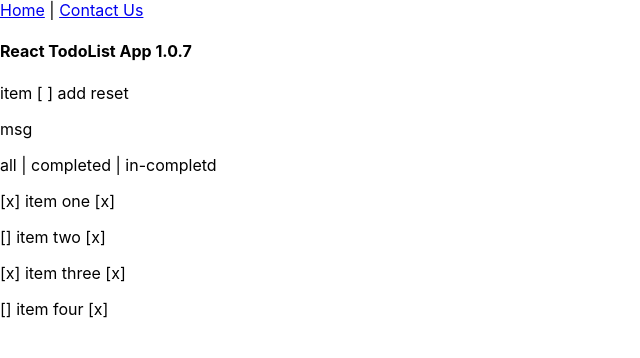
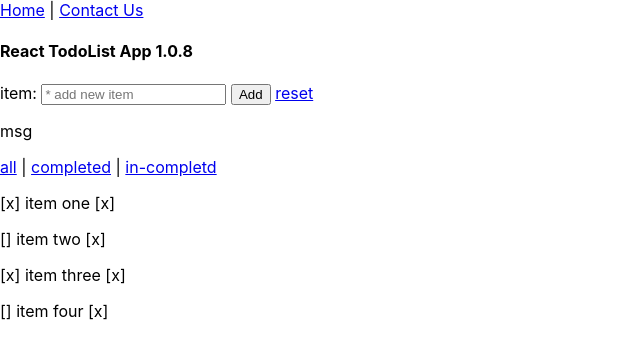
Before and after one commit to dgilbert-quickstart/react-todo-list-app-1, a React (Create React App) app in the folder react-todo-list-app-1/: page /#/ in a window 1280 px wide. Shown: the top 358 px of the page, without its empty margins (0-640 px from the left). Built offline with nearby package versions, Linux system fonts and the light colour scheme.

Commit message:
update react-todo-list-app-1, todolist

```diff
--- a/react-todo-list-app-1/src/components/Home.js
+++ b/react-todo-list-app-1/src/components/Home.js
@@ -3,7 +3,7 @@ import TodoList from "./TodoList";
 function Home() {
     return (
       <>
-        <TodoList title="React TodoList App 1.0.7"/>
+        <TodoList title="React TodoList App 1.0.8"/>
       </>
     );
   }
--- a/react-todo-list-app-1/src/components/TodoList.js
+++ b/react-todo-list-app-1/src/components/TodoList.js
@@ -3,13 +3,20 @@ function TodoList(props) {
       <>
         <h4>{props.title}</h4>
         <div>
-          {"item [   ] add reset"}
+          <span>item: </span>
+          <input type="text" name="txtitemname" maxLength={25} placeholder="* add new item"></input>
+          {" "}
+          <button>Add</button>
+          {" "}
+          <a href="#/">reset</a>
         </div>
         <div>
           <p>{" msg "}</p>
         </div>
         <div>
-          {" all | completed | in-completd"}
+          <a href="#/">all</a> {" | "}
+          <a href="#/">completed</a> {" | "}
+          <a href="#/">in-completd</a>
         </div>
         <p></p>
         <div>
```
